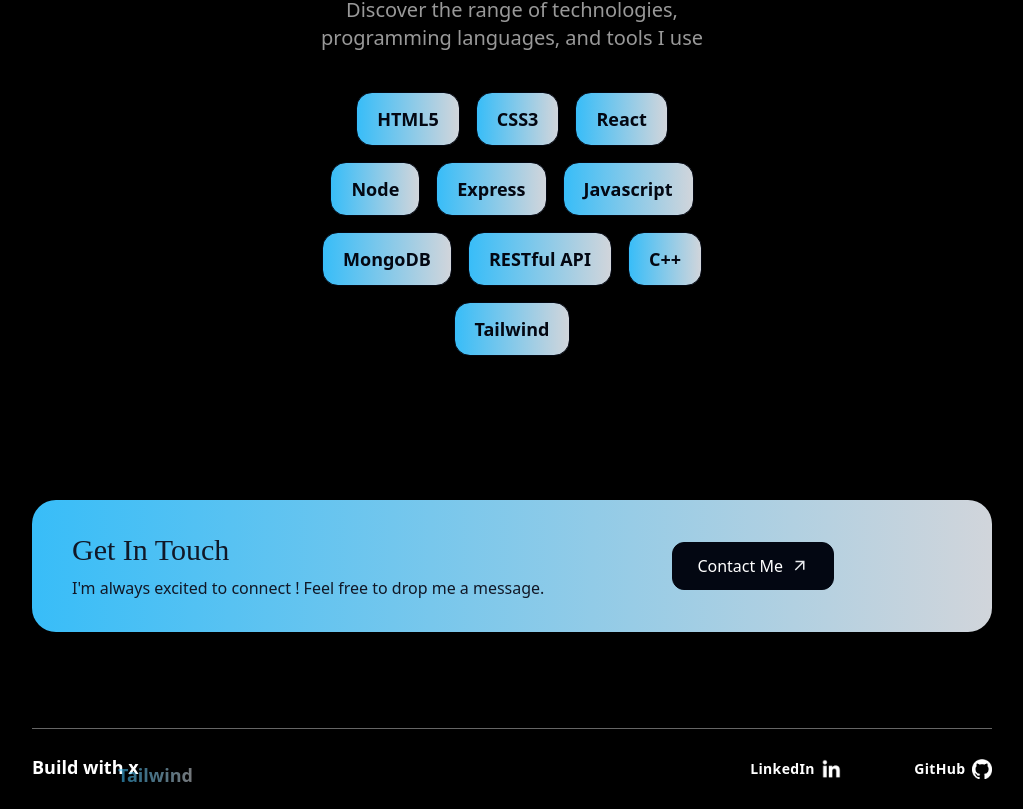
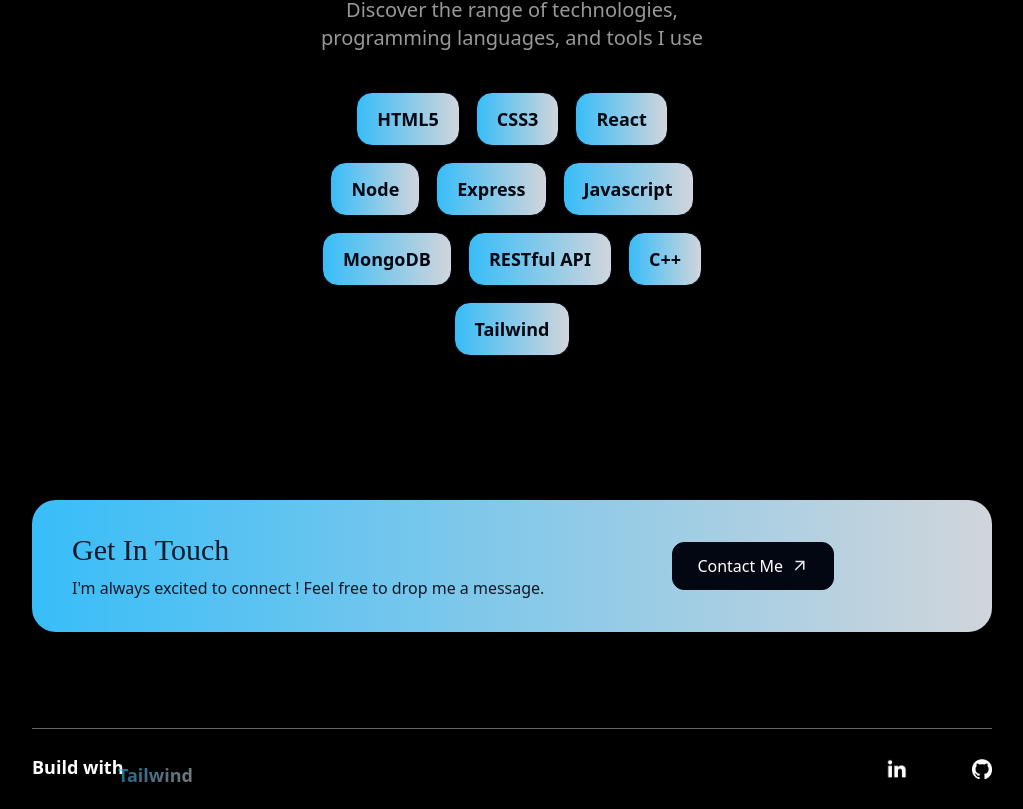
Before and after one commit to KaranYadav11/personal, a React (Vite) app: page / in a window 1280 px wide. Shown: the part 4004-4813 px from the top of the page, without its empty margins (128-1151 px from the left). Built offline with nearby package versions, Linux system fonts and the light colour scheme; a web font is replaced by a local one.

Commit message:
Updated animation

```diff
--- a/src/pages/Footer.jsx
+++ b/src/pages/Footer.jsx
@@ -28,12 +28,12 @@ function Footer() {
         <div className="container">
           <div className="border-t border-white/40 gap-8 py-6 text-sm flex flex-col  md:flex-row md:justify-between items-center">
             <div className="text-white pb-1 items-center ml-[100px] md:ml-0 justify-right  min-w-[250px] relative font-semibold text-lg flex flex-row gap-1 ">
-              <span className="select-none">Build with x</span>
+              <span className="select-none">Build with </span>
               <span className="absolute inset-y-2 select-none inset-x-[82px]">
                 <Text texts={text} />
               </span>
             </div>
-            <nav className="flex flex-col md:flex-row items-center gap-8 md:space-x-10">
+            <nav className="flex flex-col md:flex-row items-center gap-8 md:gap-6 md:space-x-10">
               {footerLinks.map((links) => (
                 <motion.a
                   className="inline-flex items-center gap-1.5  tracking-wide"
@@ -45,9 +45,9 @@ function Footer() {
                   transition={{ duration: 0.3 }}
                   whileTap={{ scale: 1.1 }}
                 >
-                  <span className="font-semibold text-sm select-none">
+                  {/* <span className="font-semibold text-sm select-none">
                     {links.title}
-                  </span>
+                  </span> */}
                   <img
                     src={links.img}
                     className="h-5 rounded-sm w-auto brightness-120 contrast-120 select-none"
```
